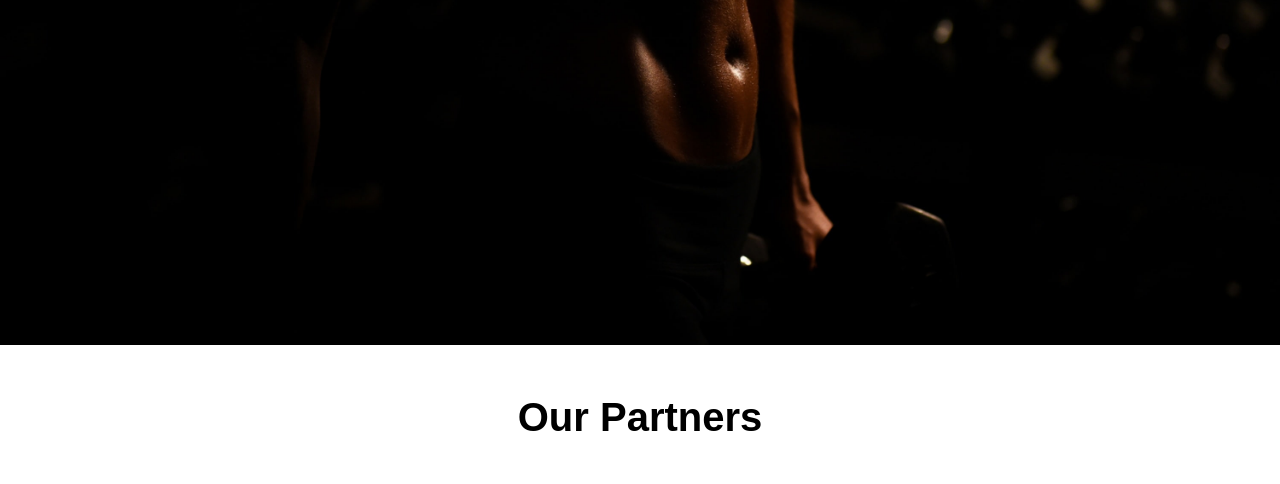
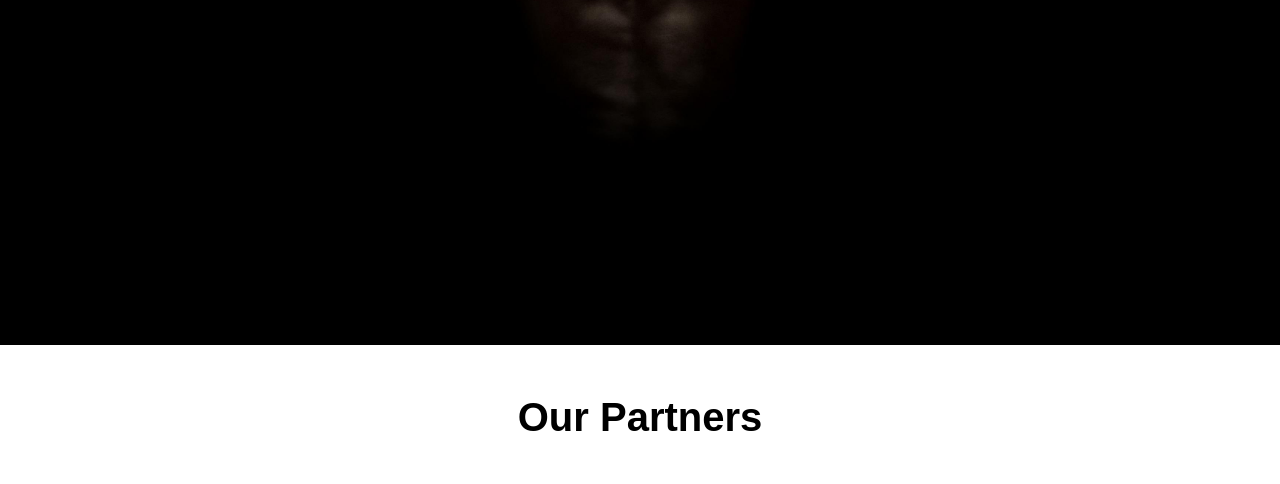
Before and after one commit to mujtabacodes/Fitness-Hub, a plain HTML site: page index.html in a window 1280 px wide. Shown: the part 455-939 px from the top of the page. Drawn offline with Linux system fonts and the light colour scheme.

Commit message:
update home bg

```diff
--- a/css/home.css
+++ b/css/home.css
@@ -3,7 +3,7 @@
   /* Styling for the hero section */
   .hero {
     height: 100vh;
-    background-image: url('/assets/images/home.jpg'); /* Replace 'gym-background.jpg' with your image path */
+    background-image: url('/assets/images/men-back.jpg');
     background-size: cover;
     background-position: center;
     display: flex;
```
Also changed, not shown: assets/images/men-back.jpg (added).
